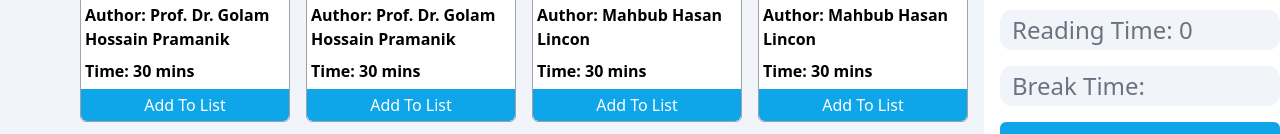
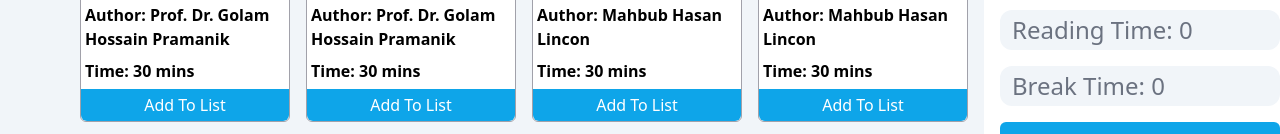
Before and after one commit to Hayat6488/Study-Plan, a React (Create React App) app: page / in a window 1280 px wide. Shown: the part 758-892 px from the top of the page. Built offline with nearby package versions, Linux system fonts and the light colour scheme.

Commit message:
break time added

```diff
--- a/src/Components/Activity-Timeline/Activity_Timeline.js
+++ b/src/Components/Activity-Timeline/Activity_Timeline.js
@@ -1,12 +1,22 @@
-import React from 'react';
+import React, { useState } from 'react';
 import Study_Details from '../studyDetails/Study_Details';
 import UserInfo from '../UserInfo/UserInfo';
 
 const Activity_Timeline = (props) => {
+
+    const [breakTime,setBreakTime] = useState(0);
+
+    const addBreakTime = (time) => {
+        setBreakTime(time);
+
+        }
+
+
+
     return (
         <div className='sticky top-16'>
-            <UserInfo></UserInfo>
-            <Study_Details completeList={props.completeList}></Study_Details>
+            <UserInfo addBreakTime={addBreakTime}></UserInfo>
+            <Study_Details completeList={props.completeList} breakTime={breakTime}></Study_Details>
         </div>
     );
 };
--- a/src/Components/UserInfo/UserInfo.js
+++ b/src/Components/UserInfo/UserInfo.js
@@ -3,7 +3,8 @@ import { FontAwesomeIcon } from '@fortawesome/react-fontawesome';
 import user from '../../images/01013235.jpg'
 import React from 'react';
 
-const UserInfo = () => {
+const UserInfo = (props) => {
+
     return (
         <div className='ml-4'>
              <div className='mt-16 bg-slate-100 rounded-lg py-2 px-2 flex flex-wrap gap-2'>
@@ -32,11 +33,11 @@ const UserInfo = () => {
             <div>
                 <p className='text-3xl font-semibold break-normal'>Add a Break</p>
                 <div className='flex flex-wrap gap-2 my-3'>
-                    <button className='px-4 py-2 rounded-full bg-slate-100'><p className='text-2xl font-semibold'>5</p></button>
-                    <button className='px-3 py-2 rounded-full bg-slate-100'><p className='text-2xl font-semibold'>10</p></button>
-                    <button className='px-3 py-2 rounded-full bg-slate-100'><p className='text-2xl font-semibold'>15</p></button>
-                    <button className='px-3 py-2 rounded-full bg-slate-100'><p className='text-2xl font-semibold'>20</p></button>
-                    <button className='px-3 py-2 rounded-full bg-slate-100'><p className='text-2xl font-semibold'>25</p></button>
+                    <button onClick={() => props.addBreakTime(5)} className='px-4 py-2 rounded-full bg-slate-100'><p className='text-2xl font-semibold'>5</p></button>
+                    <button onClick={() => props.addBreakTime(10)} className='px-3 py-2 rounded-full bg-slate-100'><p className='text-2xl font-semibold'>10</p></button>
+                    <button onClick={() => props.addBreakTime(15)} className='px-3 py-2 rounded-full bg-slate-100'><p className='text-2xl font-semibold'>15</p></button>
+                    <button onClick={() => props.addBreakTime(20)} className='px-3 py-2 rounded-full bg-slate-100'><p className='text-2xl font-semibold'>20</p></button>
+                    <button onClick={() => props.addBreakTime(25)} className='px-3 py-2 rounded-full bg-slate-100'><p className='text-2xl font-semibold'>25</p></button>
                 </div>
 
             </div>
--- a/src/Components/studyDetails/Study_Details.js
+++ b/src/Components/studyDetails/Study_Details.js
@@ -1,20 +1,21 @@
 import React from 'react';
 
 const Study_Details = (props) => {
-    const {completeList} = props;
-
+    const {completeList, breakTime} = props;
+    console.log(props);
     let totalTime= 0;
 
     for(const book of completeList){
         totalTime = totalTime + book.time;
     }
+    console.log(breakTime);
 
     return (
         <div className='py-6 ml-4'>
             <p className='text-3xl font-semibold mb-4 break-normal'>Study Details</p>
             <div className='text-2xl bg-slate-100 text-gray-500 rounded-xl p-1 mb-4'><p className='ml-2 break-normal'>Reading Time: {totalTime}</p></div>
 
-            <div className='text-2xl bg-slate-100 text-gray-500 rounded-xl p-1 mb-4'><p className='ml-2 break-normal'>Break Time: </p></div>
+            <div className='text-2xl bg-slate-100 text-gray-500 rounded-xl p-1 mb-4'><p className='ml-2 break-normal'>Break Time: {props.breakTime}</p></div>
             <button className='py-2 w-full bg-sky-500 rounded-md text-white break-normal'>Activity Completed</button>
 
         </div>
```
